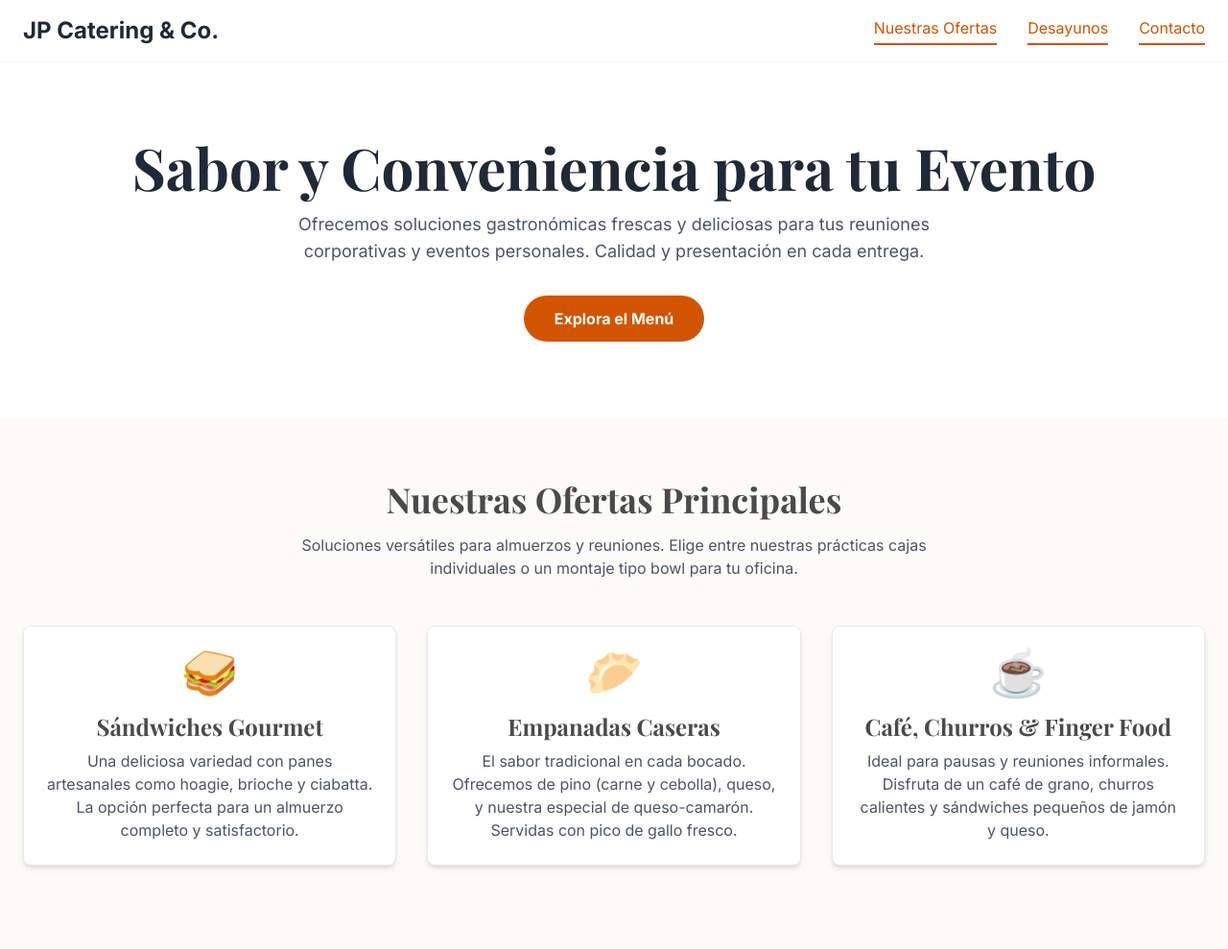
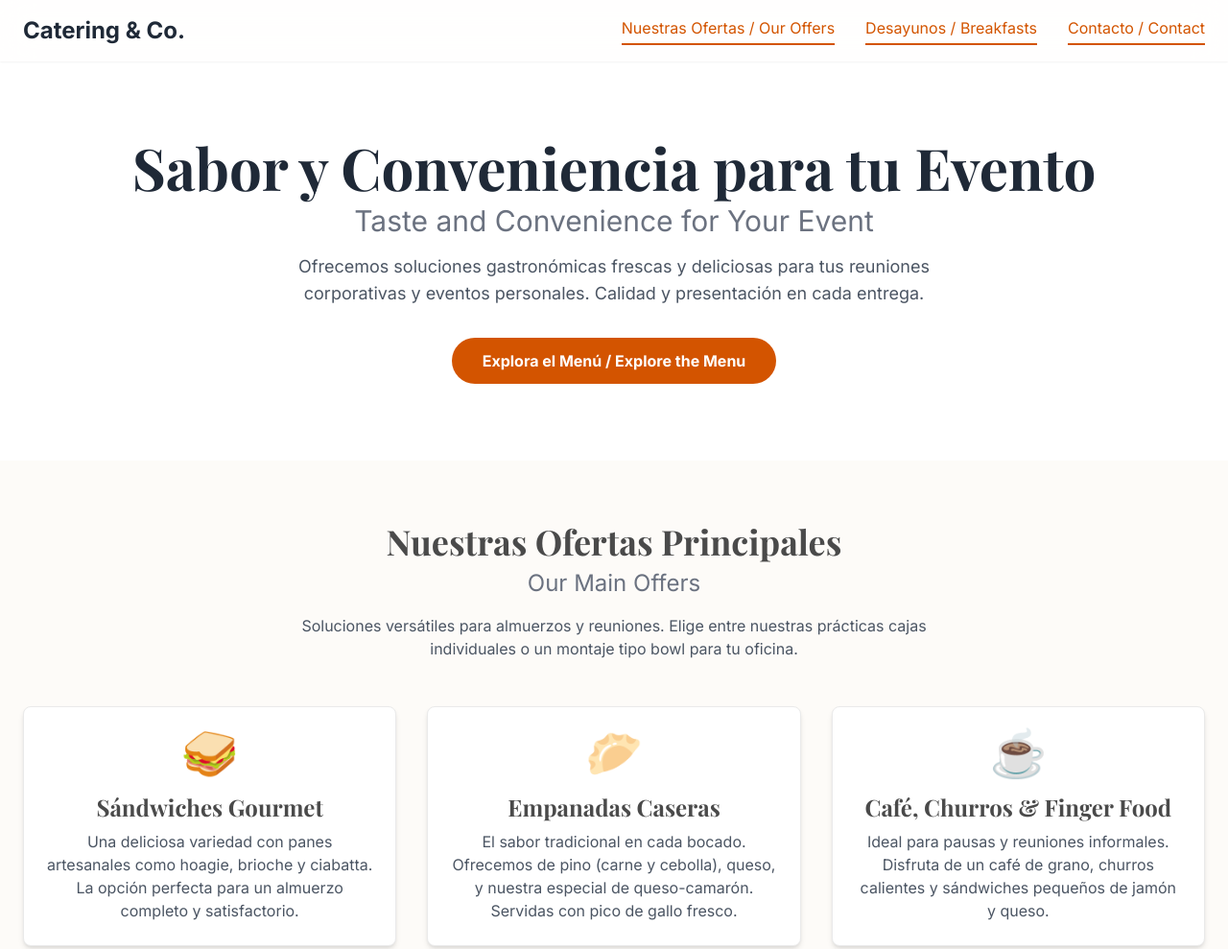
Before and after one commit to jpriquelme71/JpCateringCo, a plain HTML site: page index.html in a window 1280 px wide. Shown: the top 989 px of the page at 96% size. Drawn offline with nearby package versions, Linux system fonts and the light colour scheme.

Commit message:
Update index.html

```diff
--- a/index.html
+++ b/index.html
@@ -3,7 +3,7 @@
 <head>
     <meta charset="UTF-8">
     <meta name="viewport" content="width=device-width, initial-scale=1.0">
-    <title>JP Catering & Co. | Soluciones Gastronómicas</title>
+    <title>Catering & Co. | Soluciones Gastronómicas</title>
     <script src="https://cdn.tailwindcss.com"></script>
     <link rel="preconnect" href="https://fonts.googleapis.com">
     <link rel="preconnect" href="https://fonts.gstatic.com" crossorigin>
@@ -48,11 +48,11 @@
     <!-- Header & Navigation -->
     <header class="bg-white/80 backdrop-blur-lg shadow-sm sticky top-0 z-50">
         <nav class="container mx-auto px-6 py-4 flex justify-between items-center">
-            <a href="#" class="text-2xl font-bold text-gray-800">JP Catering & Co.</a>
+            <a href="#" class="text-2xl font-bold text-gray-800">Catering & Co.</a>
             <div class="hidden md:flex space-x-8">
-                <a href="#ofertas" class="nav-link text-gray-600 pb-1">Nuestras Ofertas</a>
-                <a href="#desayunos" class="nav-link text-gray-600 pb-1">Desayunos</a>
-                <a href="#contacto" class="nav-link text-gray-600 pb-1">Contacto</a>
+                <a href="#ofertas" class="nav-link text-gray-600 pb-1">Nuestras Ofertas / Our Offers</a>
+                <a href="#desayunos" class="nav-link text-gray-600 pb-1">Desayunos / Breakfasts</a>
+                <a href="#contacto" class="nav-link text-gray-600 pb-1">Contacto / Contact</a>
             </div>
             <button id="mobile-menu-button" class="md:hidden focus:outline-none">
                 <span class="text-3xl">☰</span>
@@ -60,18 +60,19 @@
         </nav>
         <!-- Mobile Menu -->
         <div id="mobile-menu" class="hidden md:hidden">
-            <a href="#ofertas" class="block text-center py-2 px-4 text-sm text-gray-700 hover:bg-gray-100">Nuestras Ofertas</a>
-            <a href="#desayunos" class="block text-center py-2 px-4 text-sm text-gray-700 hover:bg-gray-100">Desayunos</a>
-            <a href="#contacto" class="block text-center py-2 px-4 text-sm text-gray-700 hover:bg-gray-100">Contacto</a>
+            <a href="#ofertas" class="block text-center py-2 px-4 text-sm text-gray-700 hover:bg-gray-100">Nuestras Ofertas / Our Offers</a>
+            <a href="#desayunos" class="block text-center py-2 px-4 text-sm text-gray-700 hover:bg-gray-100">Desayunos / Breakfasts</a>
+            <a href="#contacto" class="block text-center py-2 px-4 text-sm text-gray-700 hover:bg-gray-100">Contacto / Contact</a>
         </div>
     </header>
 
     <!-- Hero Section -->
     <section class="bg-white py-20">
         <div class="container mx-auto px-6 text-center">
-            <h1 class="text-5xl md:text-6xl font-bold text-gray-800 mb-4">Sabor y Conveniencia para tu Evento</h1>
+            <h1 class="text-5xl md:text-6xl font-bold text-gray-800 mb-2">Sabor y Conveniencia para tu Evento</h1>
+            <p class="text-3xl text-gray-500 mb-4">Taste and Convenience for Your Event</p>
             <p class="text-lg text-gray-600 max-w-3xl mx-auto">Ofrecemos soluciones gastronómicas frescas y deliciosas para tus reuniones corporativas y eventos personales. Calidad y presentación en cada entrega.</p>
-            <a href="#ofertas" class="mt-8 inline-block bg-[#D35400] text-white font-bold py-3 px-8 rounded-full hover:bg-opacity-90 transition">Explora el Menú</a>
+            <a href="#ofertas" class="mt-8 inline-block bg-[#D35400] text-white font-bold py-3 px-8 rounded-full hover:bg-opacity-90 transition">Explora el Menú / Explore the Menu</a>
         </div>
     </section>
 
@@ -80,7 +81,8 @@
 
         <!-- Section 1: Ofertas Principales -->
         <section id="ofertas" class="section mb-24">
-            <h2 class="text-4xl font-bold text-center mb-4">Nuestras Ofertas Principales</h2>
+            <h2 class="text-4xl font-bold text-center mb-2">Nuestras Ofertas Principales</h2>
+            <p class="text-2xl text-gray-500 text-center mb-4">Our Main Offers</p>
             <p class="text-center text-gray-600 mb-12 max-w-2xl mx-auto">Soluciones versátiles para almuerzos y reuniones. Elige entre nuestras prácticas cajas individuales o un montaje tipo bowl para tu oficina.</p>
             <div class="grid md:grid-cols-2 lg:grid-cols-3 gap-8">
                 <!-- Card: Sándwiches -->
@@ -106,7 +108,8 @@
 
         <!-- Section 2: Desayunos Corporativos -->
         <section id="desayunos" class="section mb-24">
-            <h2 class="text-4xl font-bold text-center mb-4">Desayunos Corporativos</h2>
+            <h2 class="text-4xl font-bold text-center mb-2">Desayunos Corporativos</h2>
+            <p class="text-2xl text-gray-500 text-center mb-4">Corporate Breakfasts</p>
             <p class="text-center text-gray-600 mb-12 max-w-2xl mx-auto">Comienza el día con energía. Menús completos y deliciosos para tus reuniones de equipo, capacitaciones o eventos matutinos.</p>
             <div class="bg-white p-8 rounded-lg shadow-lg">
                 <div class="grid md:grid-cols-2 gap-x-8 gap-y-6">
@@ -158,9 +161,10 @@
 
         <!-- Section 3: Contacto -->
         <section id="contacto" class="section text-center">
-            <h2 class="text-4xl font-bold mb-4">¿Listo para tu próximo evento?</h2>
+            <h2 class="text-4xl font-bold mb-2">¿Listo para tu próximo evento?</h2>
+            <p class="text-2xl text-gray-500 mb-4">Ready for your next event?</p>
             <p class="text-gray-600 mb-8 max-w-xl mx-auto">Contáctanos para obtener una cotización personalizada. Estamos listos para llevar el mejor sabor a tu oficina o celebración.</p>
-            <a href="mailto:hola@cateringco.com" class="bg-gray-800 text-white font-bold py-3 px-8 rounded-full hover:bg-gray-700 transition">Enviar un Correo</a>
+            <a href="mailto:hola@cateringco.com" class="bg-gray-800 text-white font-bold py-3 px-8 rounded-full hover:bg-gray-700 transition">Enviar un Correo / Send an Email</a>
         </section>
 
     </main>
```
